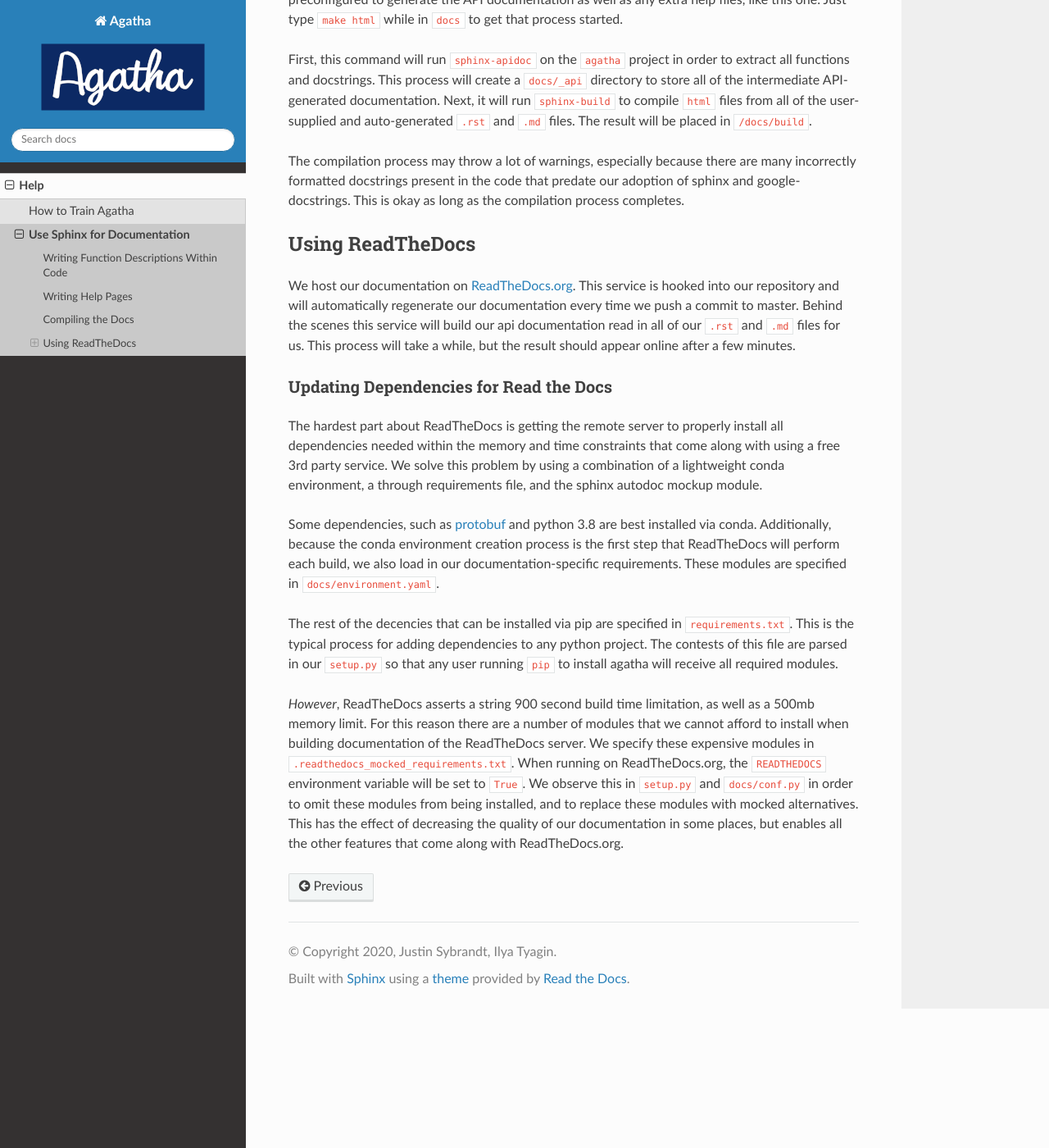
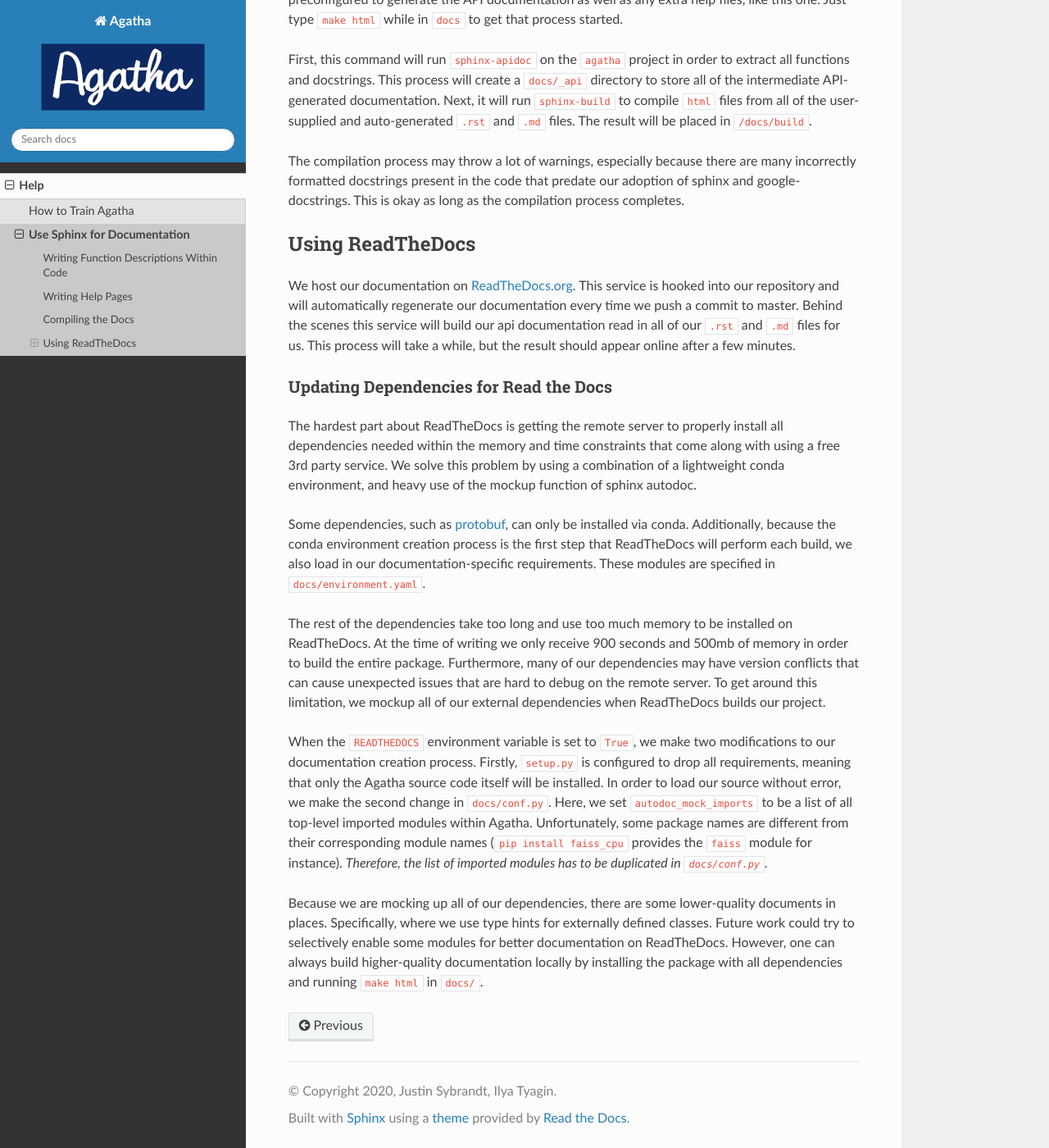
Before and after one commit to JSybrandt/agatha, a Sphinx documentation site: the page built from docs/help/write_docs.md, in a window 1280 px wide and 1400 px high, scrolled down 1609 px. Shown: the whole window at 82% size. Built offline with Sphinx 7.4.7 and the Read the Docs theme 2.0.0, drawn with Linux system fonts in a browser that asks for light colours; pages that are not in the unit, such as notebooks, are missing from menus.

Commit message:
updates write_docs

```diff
--- a/docs/help/write_docs.md
+++ b/docs/help/write_docs.md
@@ -103,30 +103,38 @@ will take a while, but the result should appear online after a few minutes.
 The hardest part about ReadTheDocs is getting the remote server to properly
 install all dependencies needed within the memory and time constraints that come
 along with using a free 3rd party service. We solve this problem by using a
-combination of a lightweight conda environment, a through  requirements
-file, and the sphinx autodoc mockup module.
+combination of a lightweight conda environment, and heavy use of the mockup
+function of sphinx autodoc.
 
-Some dependencies, such as [protobuf][10] and python 3.8 are best installed via
+Some dependencies, such as [protobuf][10], can only be installed via
 conda. Additionally, because the conda environment creation process is the first
 step that ReadTheDocs will perform each build, we also load in our
 documentation-specific requirements. These modules are specified in
 `docs/environment.yaml`.
 
-The rest of the decencies that can be installed via pip are specified in
-`requirements.txt`. This is the typical process for adding dependencies to any
-python project. The contests of this file are parsed in our `setup.py` so that
-any user running `pip` to install agatha will receive all required modules.
+The rest of the dependencies take too long and use too much memory to be
+installed on ReadTheDocs. At the time of writing we only receive 900 seconds and
+500mb of memory in order to build the entire package. Furthermore, many of our
+dependencies may have version conflicts that can cause unexpected issues that
+are hard to debug on the remote server. To get around this limitation, we mockup
+all of our external dependencies when ReadTheDocs builds our project.
 
-_However_, ReadTheDocs asserts a string 900 second build time limitation, as
-well as a 500mb memory limit. For this reason there are a number of modules that
-we cannot afford to install when building documentation of the ReadTheDocs
-server. We specify these expensive modules in
-`.readthedocs_mocked_requirements.txt`. When running on ReadTheDocs.org, the
-`READTHEDOCS` environment variable will be set to `True`. We observe this in
-`setup.py` and `docs/conf.py` in order to omit these modules from being
-installed, and to replace these modules with mocked alternatives. This has the
-effect of decreasing the quality of our documentation in some places, but
-enables all the other features that come along with ReadTheDocs.org.
+When the `READTHEDOCS` environment variable is set to `True`, we make two
+modifications to our documentation creation process. Firstly, `setup.py` is
+configured to drop all requirements, meaning that only the Agatha source code
+itself will be installed. In order to load our source without error, we make the
+second change in `docs/conf.py`. Here, we set `autodoc_mock_imports` to be a
+list of all top-level imported modules within Agatha. Unfortunately, some
+package names are different from their corresponding module names (`pip install
+faiss_cpu` provides the `faiss` module for instance).  _Therefore, the list of
+imported modules has to be duplicated in `docs/conf.py`._
+
+Because we are mocking up all of our dependencies, there are some lower-quality
+documents in places. Specifically, where we use type hints for externally
+defined classes. Future work could try to selectively enable some modules for
+better documentation on ReadTheDocs. However, one can always build
+higher-quality documentation locally by installing the package with all
+dependencies and running `make html` in `docs/`.
 
 [1]:https://www.sphinx-doc.org/en/master/index.html
 [2]:https://readthedocs.org/
```
